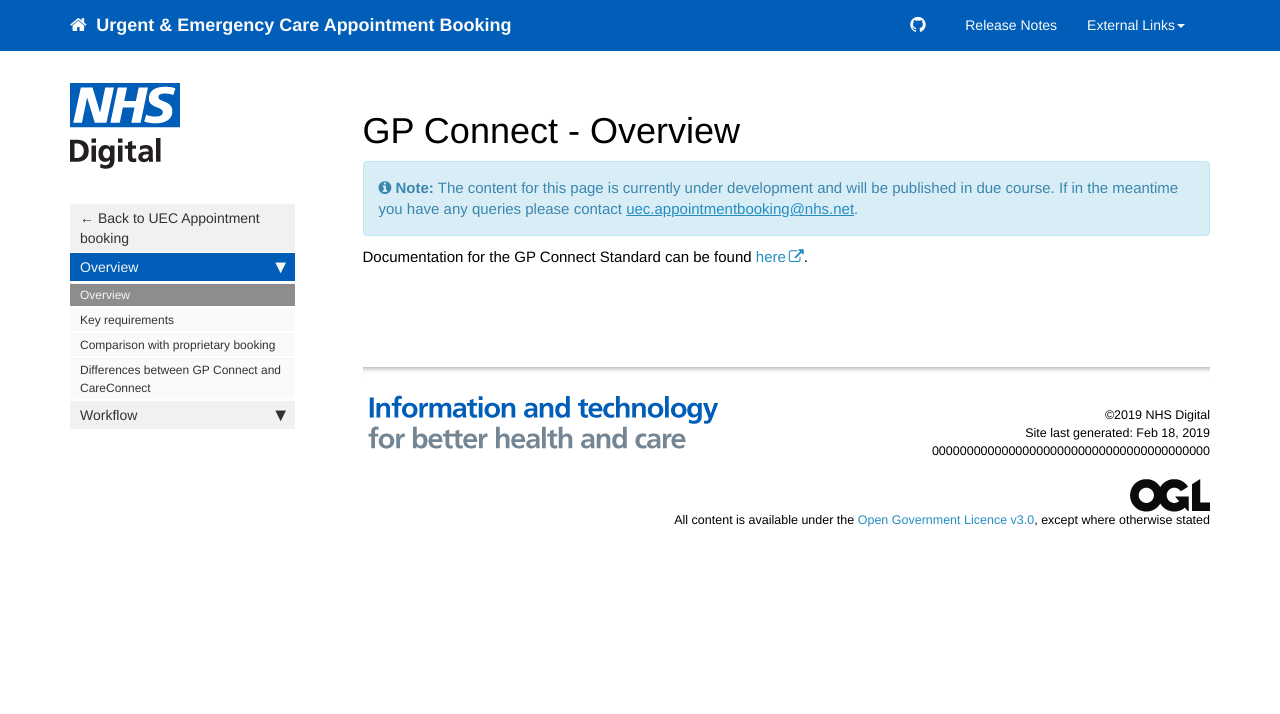
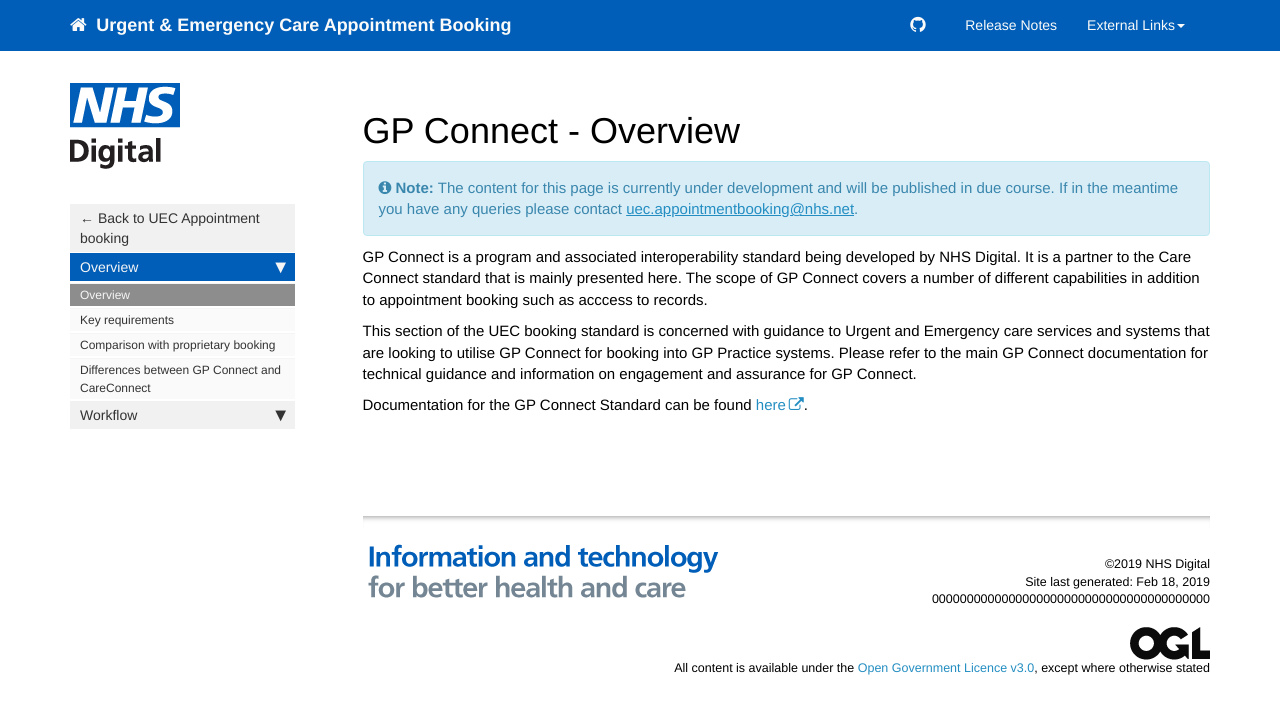
Before and after one commit to nhsd-a2si/docs-uec-appts, a Jekyll site: the page built from _pages/functional_spec/gpc/gpc_overview.md, in a window 1280 px wide. Shown: the top 714 px of the page. Built offline with Jekyll 4.4.1, drawn with Linux system fonts in a browser that asks for light colours; nearby versions of some CDN libraries.

Commit message:
Update gpc_overview.md

```diff
--- a/_pages/functional_spec/gpc/gpc_overview.md
+++ b/_pages/functional_spec/gpc/gpc_overview.md
@@ -9,4 +9,8 @@ folder: functional_spec
 
 {% include note-notpublished.html %}
 
+GP Connect is a program and associated interoperability standard being developed by NHS Digital. It is a partner to the Care Connect standard that is mainly presented here. The scope of GP Connect covers a number of different capabilities in addition to appointment booking such as acccess to records.
+
+This section of the UEC booking standard is concerned with guidance to Urgent and Emergency care services and systems that are looking to utilise GP Connect for booking into GP Practice systems. Please refer to the main GP Connect documentation for technical guidance and information on engagement and assurance for GP Connect.
+
 Documentation for the GP Connect Standard can be found <a href="https://nhsconnect.github.io/gpconnect/" target="_blank">here</a>.
```
